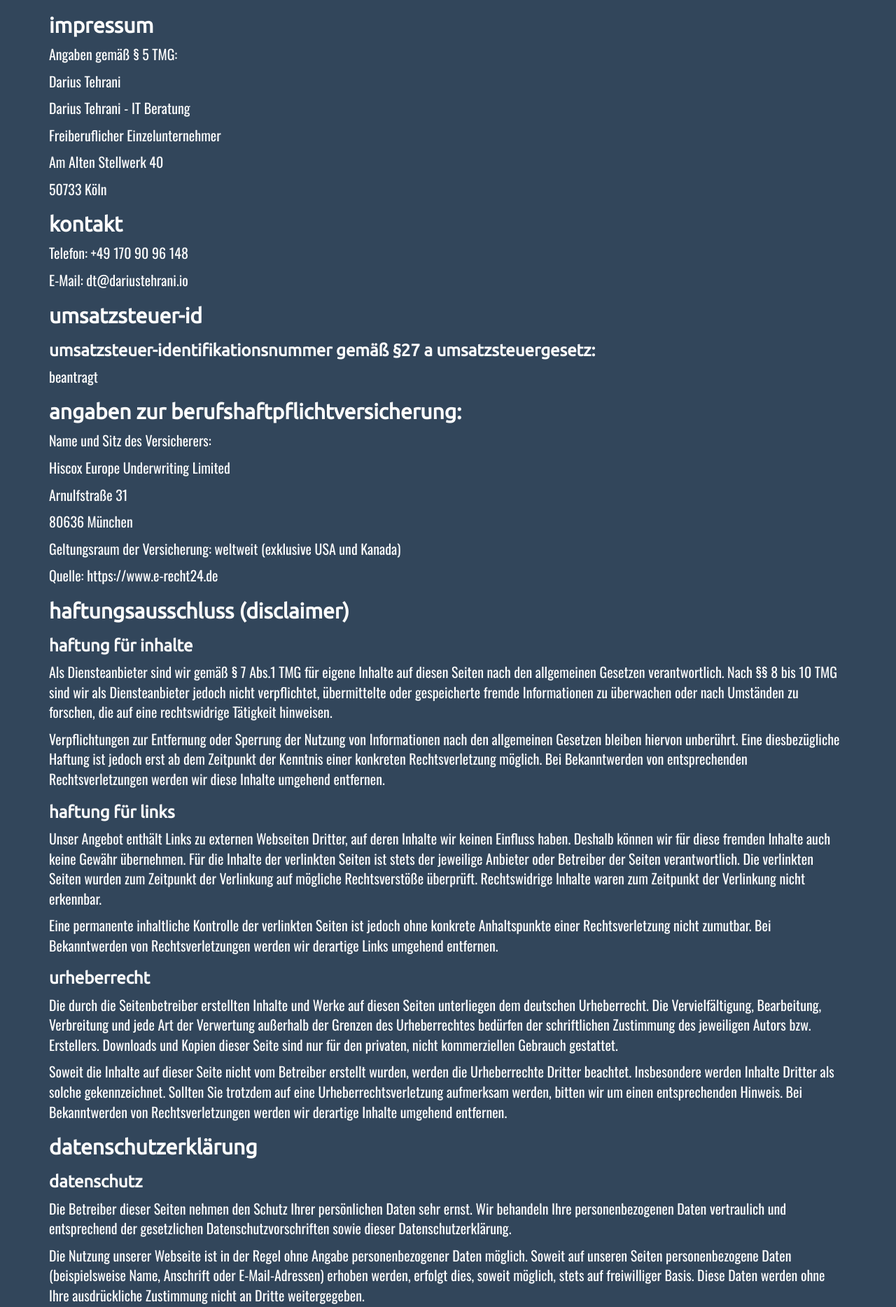
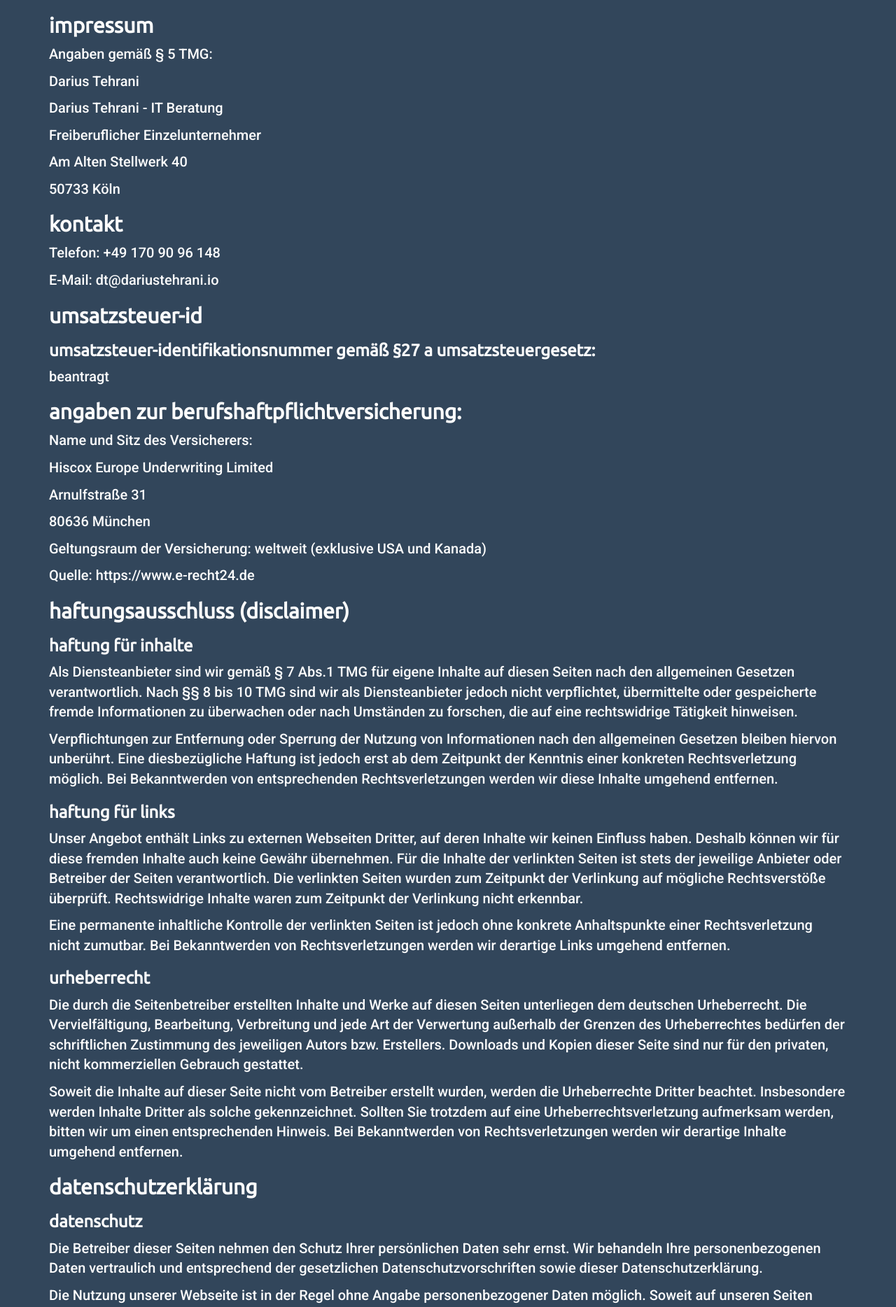
Before and after one commit to datadarius/darius.github.io, a Jekyll site: the page built from impressum.md, in a window 1280 px wide. Shown: the top 1868 px of the page at 70% size. Built offline with Jekyll 4.4.1, drawn with Linux system fonts in a browser that asks for light colours.

Commit message:
font change.

```diff
--- a/_layouts/default.html
+++ b/_layouts/default.html
@@ -8,7 +8,7 @@
   <title>{% if page.title %}{{ page.title | escape }}{% else %}{{ site.title | escape }}{% endif %}</title>
   <meta name="description" content="{{ page.excerpt | default: site.description | strip_html | normalize_whitespace | truncate: 160 | escape }}">
   <meta name="keywords" content="{{ site.keywords }}">
-  <link href="https://fonts.googleapis.com/css?family=Ubuntu|Oswald" rel="stylesheet">
+  <link href="https://fonts.googleapis.com/css?family=Ubuntu|Roboto:500" rel="stylesheet">
   {% if page.permalink != "/impressum" %}<link rel="stylesheet" href="{{ '/assets/pagepiling/jquery.pagepiling.min.css' | relative_url }}">{% endif %}
   <link rel="stylesheet" href="https://maxcdn.bootstrapcdn.com/bootstrap/3.3.7/css/bootstrap.min.css" integrity="sha384-BVYiiSIFeK1dGmJRAkycuHAHRg32OmUcww7on3RYdg4Va+PmSTsz/K68vbdEjh4u" crossorigin="anonymous">
   <link rel="stylesheet" href="{{ '/assets/main.css' | relative_url }}">
--- a/assets/main.scss
+++ b/assets/main.scss
@@ -5,9 +5,9 @@
 
 // Our variables
 $base-font-family-headings: Ubuntu, sans-serif;
-$base-font-family: Oswald, sans-serif;
+$base-font-family: Roboto, sans-serif;
 $base-font-size:   20px;
-$base-font-weight: 400;
+$base-font-weight: 500;
 $small-font-size:  $base-font-size * 0.875;
 $base-line-height: 1.2;
 $text-color: #fdfdfd;
```
Also changed, not shown: Gemfile.lock.
